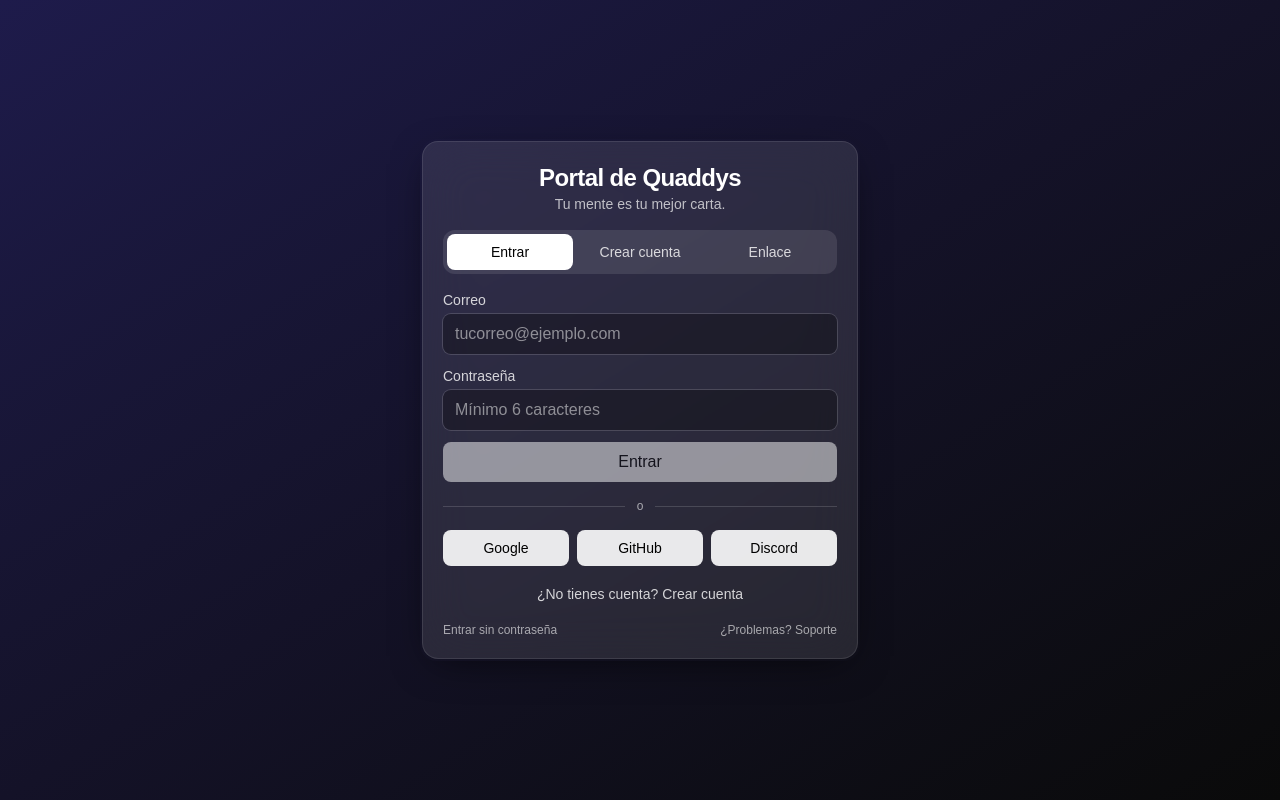
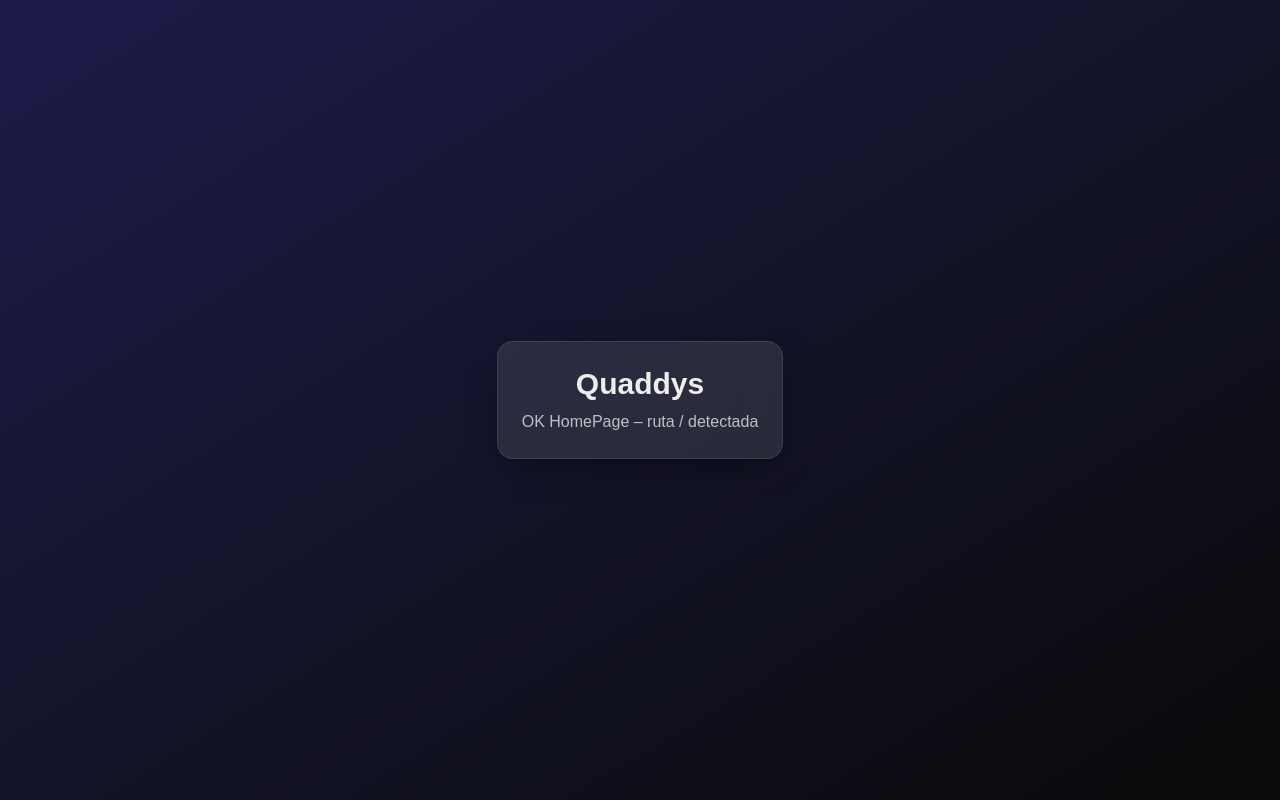
Before and after one commit to ArthurLabsNB/Quaddys, a Next.js app: page / in a window 1280 px wide. Built offline with nearby package versions, Linux system fonts and the light colour scheme; no server answers.

Commit message:
Quaddys Local V0.0.3

```diff
--- a/next.config.ts
+++ b/next.config.ts
@@ -1,16 +1,11 @@
+// next.config.ts
 import type { NextConfig } from "next";
 
 const nextConfig: NextConfig = {
   reactStrictMode: true,
   swcMinify: true,
-  // NO pongas output:'export'
-  images: {
-    remotePatterns: [
-      { protocol: "https", hostname: "*.supabase.co" }, // si cargas imágenes de Supabase Storage
-    ],
-  },
-  eslint: { ignoreDuringBuilds: true }, // evita fallos por ESLint en deploy
-  typescript: { ignoreBuildErrors: false }, // falla si hay errores TS (mejor calidad)
+  eslint: { ignoreDuringBuilds: true },
+  images: { remotePatterns: [{ protocol: "https", hostname: "*.supabase.co" }] },
 };
 
 export default nextConfig;
--- /dev/null
+++ b/src/app/api/health/route.ts
@@ -0,0 +1,4 @@
+// src/app/api/health/route.ts
+export async function GET() {
+  return Response.json({ ok: true });
+}
--- a/src/app/layout.tsx
+++ b/src/app/layout.tsx
@@ -1,31 +1,16 @@
+// src/app/layout.tsx
 import type { Metadata } from "next";
-import { Geist, Geist_Mono } from "next/font/google";
 import "./globals.css";
-
-const geistSans = Geist({ variable: "--font-geist-sans", subsets: ["latin"] });
-const geistMono = Geist_Mono({ variable: "--font-geist-mono", subsets: ["latin"] });
 
 export const metadata: Metadata = {
   title: "Portal de Quaddys",
-  description: "Tu mente es tu mejor carta. Empieza en segundos.",
+  description: "Tu mente es tu mejor carta. Empieza en segundos."
 };
 
-export const viewport = {
-  width: "device-width",
-  initialScale: 1,
-  viewportFit: "cover",
-  themeColor: [
-    { media: "(prefers-color-scheme: dark)", color: "#0a0a0a" },
-    { media: "(prefers-color-scheme: light)", color: "#ffffff" },
-  ],
-};
-
-export default function RootLayout({ children }: Readonly<{ children: React.ReactNode }>) {
+export default function RootLayout({ children }: { children: React.ReactNode }) {
   return (
-    <html lang="es" className="dark" suppressHydrationWarning>
-      <body
-        className={`${geistSans.variable} ${geistMono.variable} antialiased bg-background text-foreground selection:bg-indigo-500/30 selection:text-white`}
-      >
+    <html lang="es" className="dark">
+      <body className="min-h-dvh bg-[#0a0a0a] text-white antialiased">
         {children}
       </body>
     </html>
--- a/src/app/page.tsx
+++ b/src/app/page.tsx
@@ -1,4 +1,5 @@
-import HomePage from '@/components/HomePage';
+// src/app/page.tsx
+import HomePage from "@/components/HomePage";
 
 export default function Home() {
   return <HomePage />;
--- a/src/components/HomePage.tsx
+++ b/src/components/HomePage.tsx
@@ -1,29 +1,13 @@
+// src/components/HomePage.tsx
 "use client";
 
-import { useEffect } from "react";
-import { useRouter } from "next/navigation";
-import AuthCard from "@/components/AuthCard";
-import { useSession } from "@/hooks/useSession";
-
 export default function HomePage() {
-  const { session, loading } = useSession();
-  const router = useRouter();
-
-  useEffect(() => {
-    router.prefetch("/dashboard");
-  }, [router]);
-
-  useEffect(() => {
-    if (!loading && session) router.replace("/dashboard");
-  }, [loading, session, router]);
-
   return (
-    <main className="min-h-dvh grid place-items-center bg-gradient-to-br from-[#1e1b4b] via-[#141228] to-[#0a0a0a] p-4">
-      {loading ? (
-        <div className="h-[480px] w-[min(100%,440px)] rounded-2xl bg-white/5 backdrop-blur-md animate-pulse" />
-      ) : !session ? (
-        <AuthCard />
-      ) : null}
+    <main className="min-h-dvh grid place-items-center bg-gradient-to-br from-[#1e1b4b] to-[#0a0a0a] p-6">
+      <div className="rounded-2xl bg-white/10 backdrop-blur-xl border border-white/10 p-6 text-center shadow-[0_10px_40px_-15px_rgba(0,0,0,0.7)]">
+        <h1 className="text-3xl font-semibold">Quaddys</h1>
+        <p className="text-white/70 mt-2">OK HomePage – ruta / detectada</p>
+      </div>
     </main>
   );
 }
```
Also changed, not shown: tsconfig.json (+7 -25 lines).
